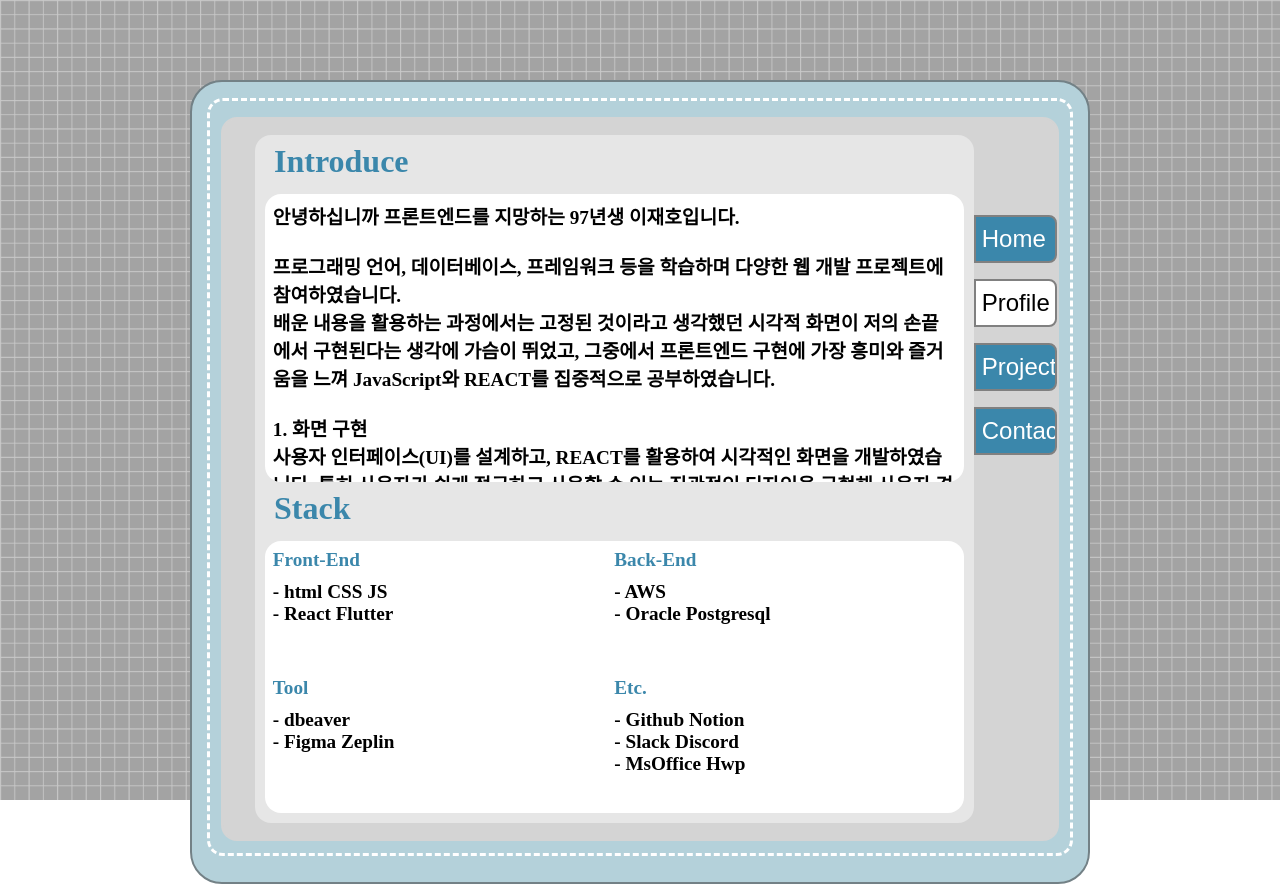
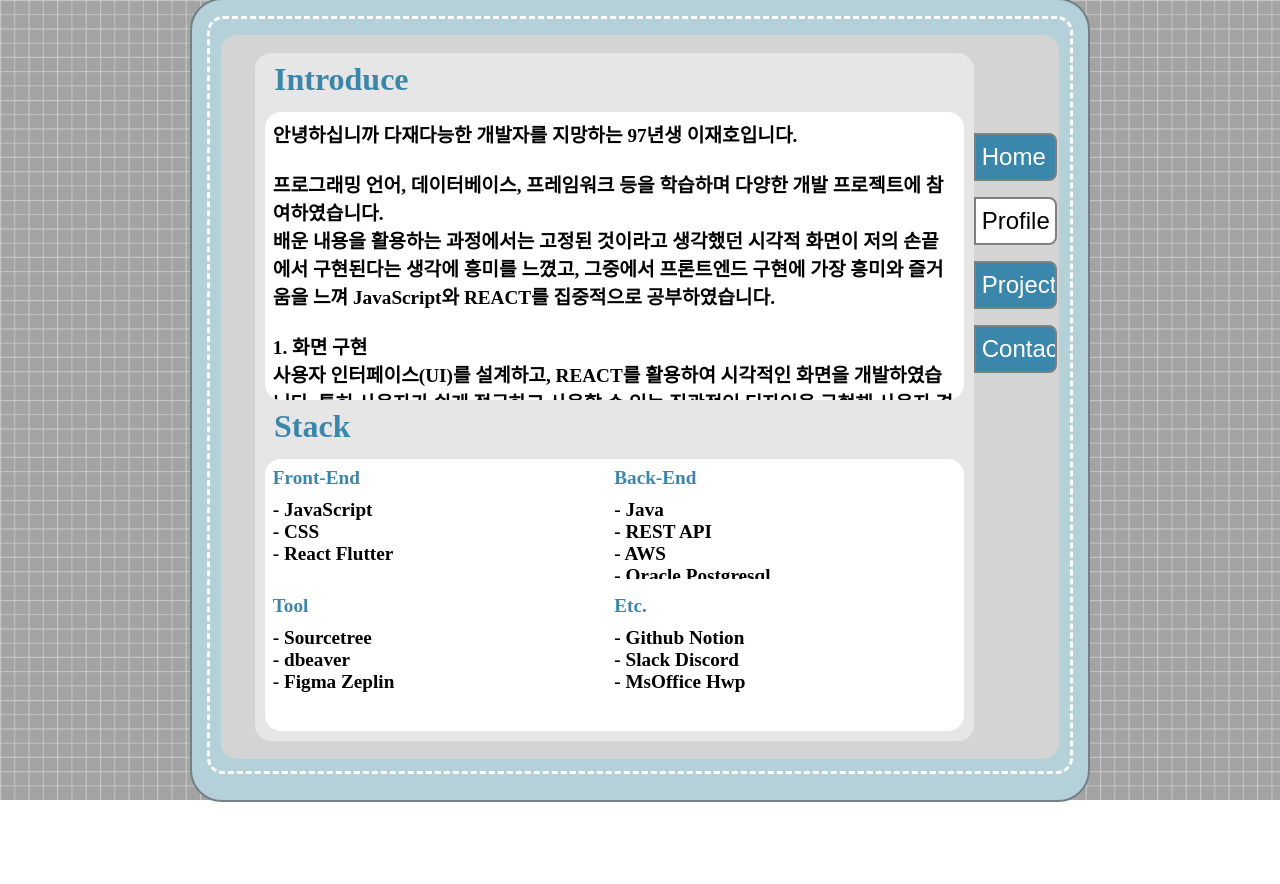
Before and after one commit to jaeho13/Cyworld, a React (Create React App) app in the folder CYWORLD/: page /profile in a window 1280 px wide. After the commit the page ends 802 px from the top, so only its background shows below. Built offline with nearby package versions, Linux system fonts and the light colour scheme.

Commit message:
0117 jaeho 코드수정

```diff
--- a/CYWORLD/src/Components/Contact.jsx
+++ b/CYWORLD/src/Components/Contact.jsx
@@ -30,7 +30,7 @@ const Contact = () => {
                         <Main>
                             <Bind>
                                 <Filed>
-                                    <FiledTop>Contact </FiledTop>
+                                    <FiledTop>CONTACT </FiledTop>
                                     <FiledCenter>
                                         <Bind2>
                                             <FiledIcon1>
@@ -79,6 +79,8 @@ const Body = styled.div`
     top: 0;
     right: 0;
     bottom: 0;
+    display: flex;
+    align-items: center;
 `
 
 const BookCover = styled.div`
@@ -88,7 +90,7 @@ const BookCover = styled.div`
     border-radius: 2rem;
     background-color: #b4d1da;
     margin: 0 auto;
-    margin-top: 5rem;
+    /* margin-top: 4rem; */
 `
 
 const Page = styled.div`
--- a/CYWORLD/src/Components/Home.jsx
+++ b/CYWORLD/src/Components/Home.jsx
@@ -109,10 +109,8 @@ const Body = styled.div`
     top: 0;
     right: 0;
     bottom: 0;
-`
-
-const Qorud = styled.img`
-    width: 10%;
+    display: flex;
+    align-items: center;
 `
 
 const BookCover = styled.div`
@@ -122,7 +120,7 @@ const BookCover = styled.div`
     border-radius: 2rem;
     background-color: #b4d1da;
     margin: 0 auto;
-    margin-top: 5rem;
+    /* margin-top: 4rem; */
 `
 
 const Page = styled.div`
--- a/CYWORLD/src/Components/Profile.jsx
+++ b/CYWORLD/src/Components/Profile.jsx
@@ -32,9 +32,11 @@ const Profile = () => {
                                 <Filed>
                                     <FiledTop>Introduce </FiledTop>
                                     <FiledCenter>
-                                        안녕하십니까 프론트엔드를 지망하는 97년생 이재호입니다. <br /> <br />
-                                        프로그래밍 언어, 데이터베이스, 프레임워크 등을 학습하며 다양한 웹 개발 프로젝트에 참여하였습니다. <br />
-                                        배운 내용을 활용하는 과정에서는 고정된 것이라고 생각했던 시각적 화면이 저의 손끝에서 구현된다는 생각에 가슴이 뛰었고, 그중에서 프론트엔드 구현에 가장 흥미와 즐거움을 느껴 JavaScript와 REACT를 집중적으로 공부하였습니다. <br /> <br />
+                                        {/* 안녕하십니까 프론트엔드를 지망하는 97년생 이재호입니다. <br /> <br /> */}
+                                        안녕하십니까 다재다능한 개발자를 지망하는 97년생 이재호입니다. <br /> <br />
+                                        {/* 프로그래밍 언어, 데이터베이스, 프레임워크 등을 학습하며 다양한 웹 개발 프로젝트에 참여하였습니다. <br /> */}
+                                        프로그래밍 언어, 데이터베이스, 프레임워크 등을 학습하며 다양한 개발 프로젝트에 참여하였습니다. <br />
+                                        배운 내용을 활용하는 과정에서는 고정된 것이라고 생각했던 시각적 화면이 저의 손끝에서 구현된다는 생각에 흥미를 느꼈고, 그중에서 프론트엔드 구현에 가장 흥미와 즐거움을 느껴 JavaScript와 REACT를 집중적으로 공부하였습니다. <br /> <br />
 
                                         1. 화면 구현 <br />
 
@@ -44,13 +46,14 @@ const Profile = () => {
                                         CRUD(Create, Read, Update, Delete) 기능에 대한 사용자 플로우를 고려해 데이터를 효율적으로 생성, 조회, 수정, 삭제할 수 있도록 구현하였습니다. <br />
                                         <br />
                                         3. API 사용 <br />
-                                        카카오 API를 사용하여 사이트 내 소셜 로그인을 지원하거나 위치 기반 정보를 표시하는 맵 API를 사용한 경험이 있습니다. <br />
+                                        카카오 API를 사용하여 사이트 내 소셜 로그인을 지원하거나 위치 기반 정보를 표시하는 지도, 결제 등 다양한 API를 사용한 경험이 있습니다. <br />
                                         <br />
                                         4. 데이터베이스 테이블 설계 <br />
 
                                         프로젝트의 데이터를 효율적으로 저장하고 관리하기 위해 데이터베이스 테이블을 백엔드 팀원과 함께 설계하였습니다.
                                         데이터 구조와 관계를 고려하여 테이블을 정의하고 필요한 컬럼을 설계하였습니다. <br /> <br />
-                                        저는 위와 같은 작업을 통해 프론트엔드 개발 및 백엔드와의 협업 경험을 쌓았고, 이를 통해 더 나은 웹 개발자로 성장하고자 끊임없이 노력하고 있습니다. <br /> <br />
+                                        {/* 저는 위와 같은 작업을 통해 프론트엔드 개발 및 백엔드와의 협업 경험을 쌓았고, 이를 통해 더 나은 웹 개발자로 성장하고자 끊임없이 노력하고 있습니다. <br /> <br /> */}
+                                        저는 위와 같은 작업을 통해 프론트엔드 개발 및 백엔드와의 협업 경험을 쌓았고, 이를 통해 더 나은 개발자로 성장하고자 끊임없이 노력하고 있습니다. <br /> <br />
 
                                         앞으로도 어떤 일을 하던 책임감을 가지고 진행하며, 부족함 없이 실행할 수 있도록 하겠습니다. 감사합니다. <br />
                                         <br />
@@ -60,13 +63,17 @@ const Profile = () => {
                                         <FiledBottomBind>
                                             <FiledBottomLeftTop>
                                                 <FiledBottomText>Front-End</FiledBottomText>
-                                                - html CSS JS<br />
-                                                - React Flutter
+                                                {/* - html CSS JS<br /> */}
+                                                - JavaScript <br />
+                                                - CSS <br />
+                                                - React Flutter <br />
                                             </FiledBottomLeftTop>
 
                                             <FiledBottomRightTop>
                                                 <FiledBottomText>Back-End</FiledBottomText>
-                                                - AWS<br />
+                                                - Java <br />
+                                                - REST API <br />
+                                                - AWS <br />
                                                 - Oracle Postgresql<br />
                                             </FiledBottomRightTop>
                                         </FiledBottomBind>
@@ -74,7 +81,8 @@ const Profile = () => {
                                         <FiledBottomBind>
                                             <FiledBottomLeftBottom>
                                                 <FiledBottomText>Tool</FiledBottomText>
-                                                - dbeaver<br />
+                                                - Sourcetree <br />
+                                                - dbeaver <br />
                                                 - Figma Zeplin<br />
                                             </FiledBottomLeftBottom>
 
@@ -122,6 +130,8 @@ const Body = styled.div`
     top: 0;
     right: 0;
     bottom: 0;
+    display: flex;
+    align-items: center;
 `
 
 const BookCover = styled.div`
@@ -131,7 +141,7 @@ const BookCover = styled.div`
     border-radius: 2rem;
     background-color: #b4d1da;
     margin: 0 auto;
-    margin-top: 5rem;
+    /* margin-top: 4rem; */
 `
 
 const Page = styled.div`
@@ -227,17 +237,19 @@ const FiledBottomLeftTop = styled.div`
     white-space: pre-wrap; /*한 줄 꽉 차면 줄 바꿈*/
 `
 
+const FiledBottomRightTop = styled.div`
+    width: 50%;
+    height: 7rem;
+    /* border: 2px solid red; */
+    overflow-x: hidden; /* 가로 스크롤 제거 */
+    white-space: pre-wrap; /*한 줄 꽉 차면 줄 바꿈*/
+`
+
 const FiledBottomLeftBottom = styled.div`
     width: 50%;
     height: 7rem;
     /* border: 2px solid red; */
     margin-top: 1rem;
-`
-
-const FiledBottomRightTop = styled.div`
-    width: 50%;
-    height: 7rem;
-    /* border: 2px solid red; */
 `
 
 const FiledBottomRightBottom = styled.div`
--- a/CYWORLD/src/Components/Project.jsx
+++ b/CYWORLD/src/Components/Project.jsx
@@ -101,7 +101,7 @@ const Project = () => {
                         <Main>
                             <Bind>
                                 <Filed>
-                                    <FiledTop>프로젝트</FiledTop>
+                                    <FiledTop>PROJECT</FiledTop>
 
                                     <Bind2>
                                         <Contents>
@@ -301,8 +301,9 @@ const Project = () => {
                                             - React, Spring, Oracle, Figma <br />
                                             <br />
                                             5. 프로젝트 후기 <br />
-
-                                            <br />
+                                            이번 프로젝트에서는 주로 사용하던 Open API 말고, 결제, 지도 등 다양한 API를 사용해 보았다. <br />
+                                            확실히 API 사용이 익숙해져서인지 처음 API를 사용했을 때 보다 이해가 빠르고 쉽게 접근할 수 있었다. <br />
+                                            추가적으로 REST API 백엔드 코드를 구현해 보면서, 서버 - 클라이언트 사이의 통신 과정을 더 자세히 이해할 수 있었다. <br />
                                         </ContentsDetail>
                                     </Bind2>
                                 </Filed>
@@ -335,6 +336,8 @@ const Body = styled.div`
     top: 0;
     right: 0;
     bottom: 0;
+    display: flex;
+    align-items: center;
 `
 
 const BookCover = styled.div`
@@ -344,9 +347,8 @@ const BookCover = styled.div`
     border-radius: 2rem;
     background-color: #b4d1da;
     margin: 0 auto;
-    margin-top: 5rem;
+    /* margin-top: 4rem; */
 `
-
 const Page = styled.div`
     width: 96%;
     height: 47rem;
```
Also changed, not shown: 9 other files (tests, documents, lock files or other folders).
